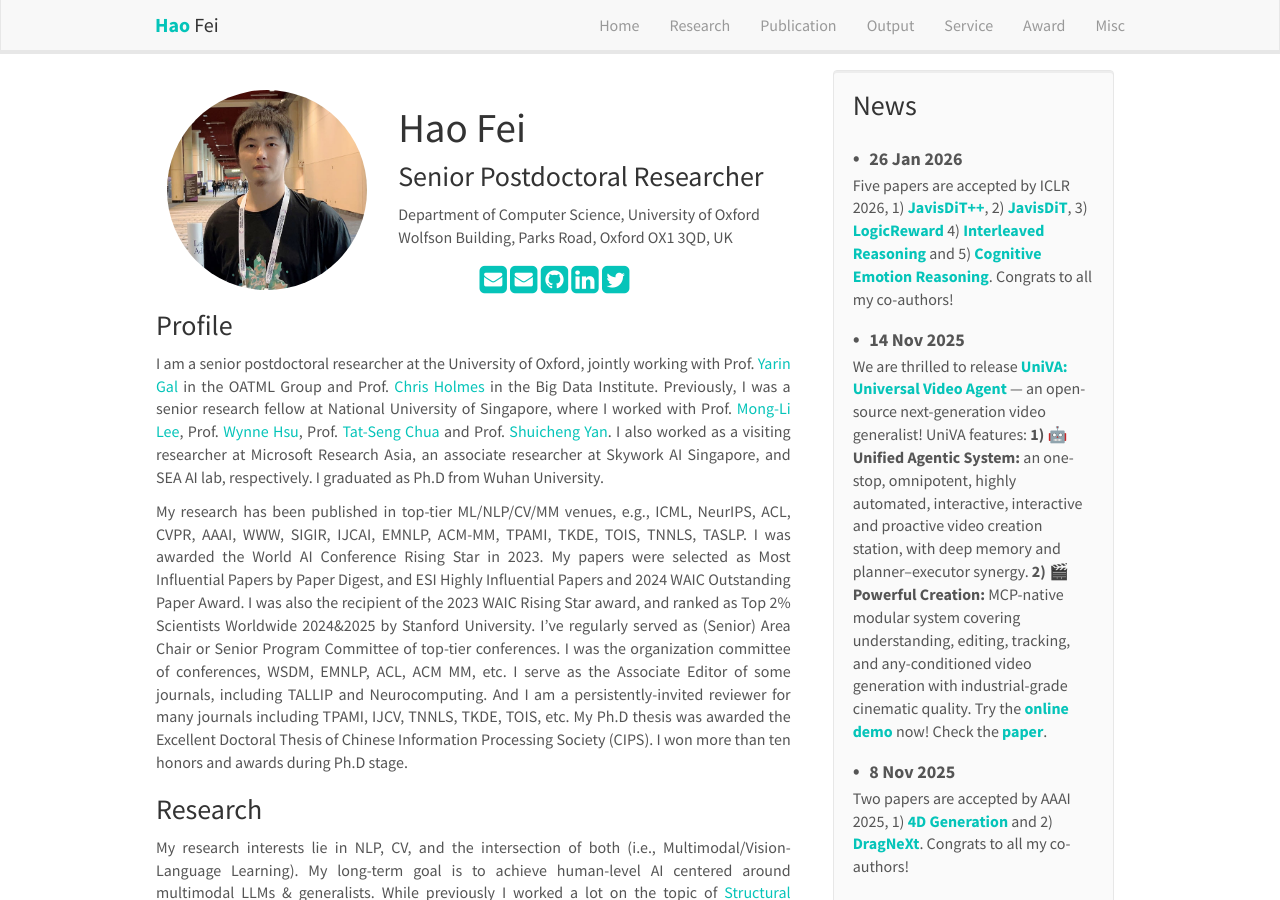
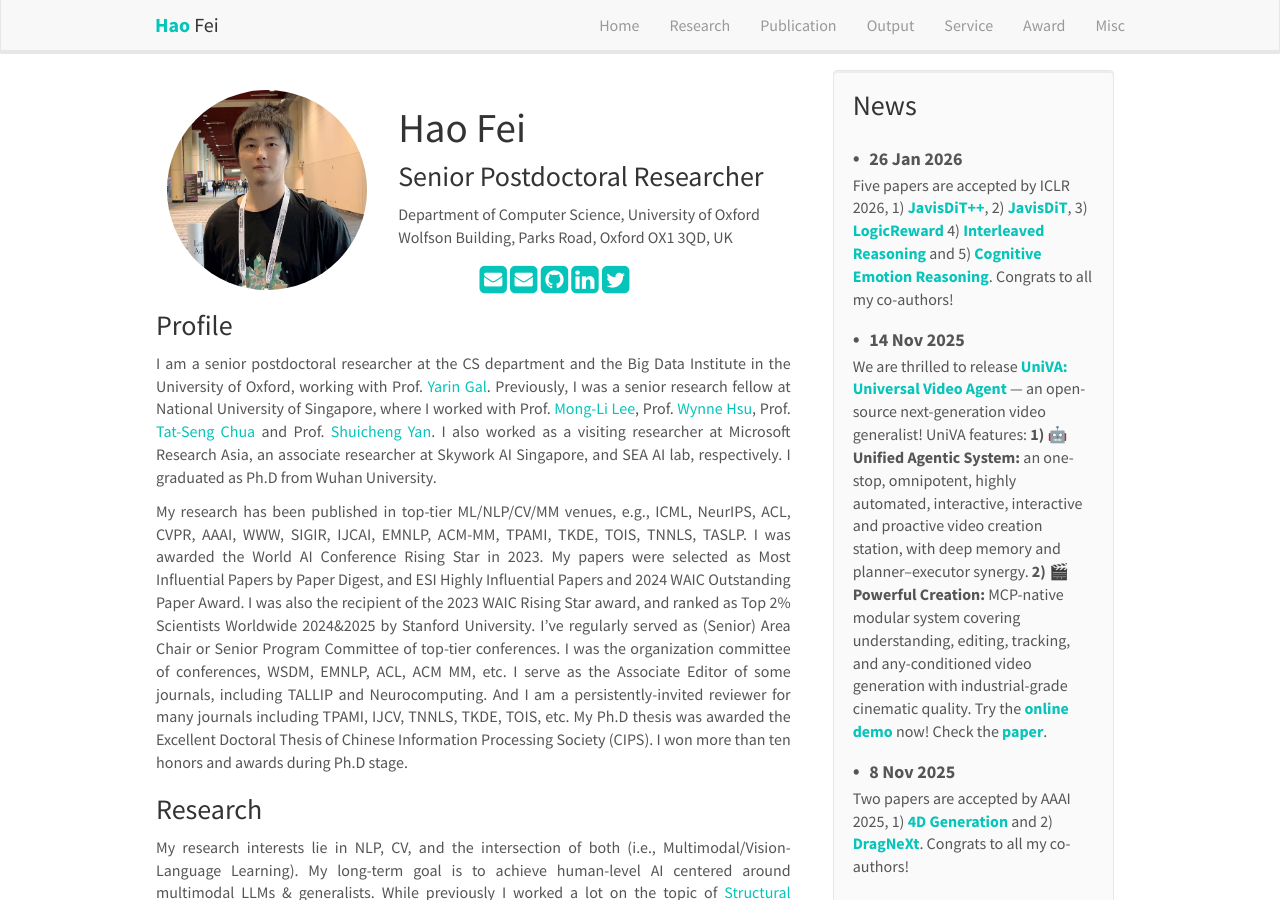
Before and after one commit to scofield7419/scofield7419.github.io, a Jekyll site: the page built from _pages/home.md, in a window 1280 px wide and 900 px high. Built offline with Jekyll 4.4.1, drawn with Linux system fonts in a browser that asks for light colours; nearby versions of some CDN libraries; comment, search, counter and statistics services are not loaded; a style sheet for code colours, icons or effects is not loaded.

Commit message:
Update home.md

```diff
--- a/_pages/home.md
+++ b/_pages/home.md
@@ -47,7 +47,7 @@
 
 
 ### Profile
-I am a senior postdoctoral researcher at the University of Oxford, jointly working with Prof. [Yarin Gal](https://www.cs.ox.ac.uk/people/yarin.gal/website/) in the OATML Group and Prof. [Chris Holmes](https://www.stats.ox.ac.uk/people/chris-holmes) in the Big Data Institute.
+I am a senior postdoctoral researcher at the CS department and the Big Data Institute in the University of Oxford, working with Prof. [Yarin Gal](https://www.cs.ox.ac.uk/people/yarin.gal/website/).
 Previously, I was a senior research fellow at National University of Singapore, where I worked with Prof. [Mong-Li Lee](https://www.comp.nus.edu.sg/~leeml/), Prof. [Wynne Hsu](https://www.comp.nus.edu.sg/~whsu/), Prof. [Tat-Seng Chua](https://www.chuatatseng.com/) and Prof. [Shuicheng Yan](https://yanshuicheng.info/).
 I also worked as a visiting researcher at Microsoft Research Asia, an associate researcher at Skywork AI Singapore, and SEA AI lab, respectively.
 I graduated as Ph.D from Wuhan University.
```
